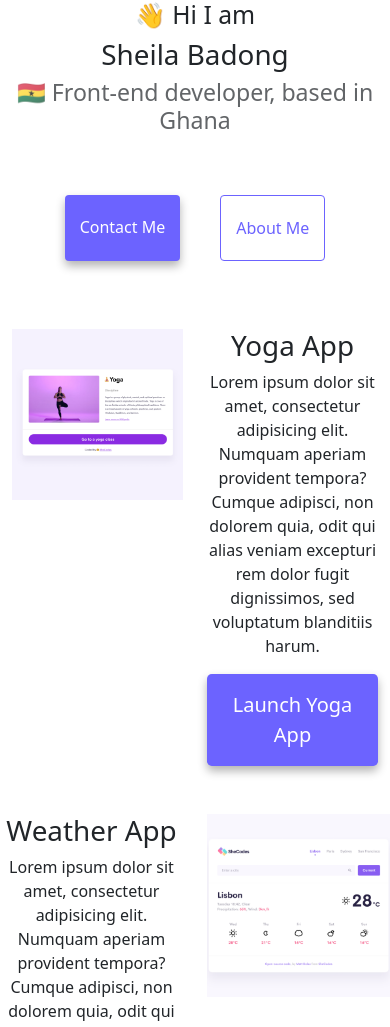
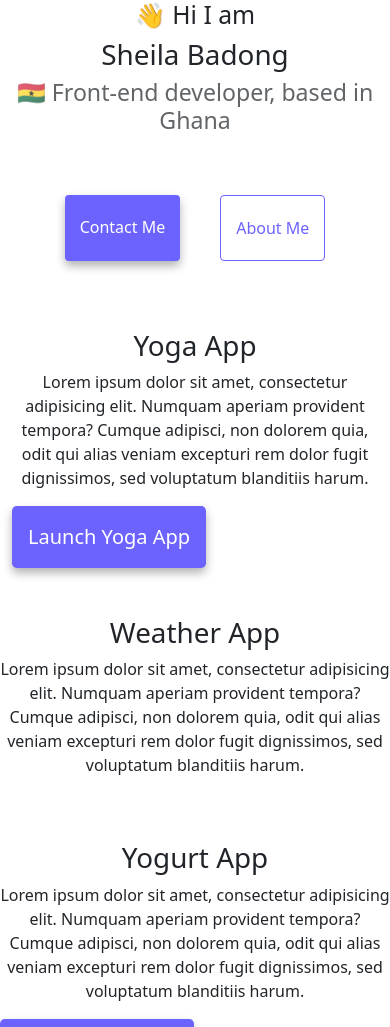
Before and after one commit to Sheilacoding/SEOCompliant-sheila, a website: page index.html in a window 390 px wide. Shown: the part 56-1083 px from the top of the page. Drawn offline with nearby package versions, Linux system fonts and the light colour scheme.

Commit message:
made page responsive

```diff
--- a/index.html
+++ b/index.html
@@ -67,10 +67,10 @@
       </div>
       <div class="container">
         <div class="row mb-5">
-          <div class="col-6">
-            <img src="images/yoga.png" alt="yoga" class="img-fluid" />
+          <div class="col-sm-6">
+            <img src="images/yoga.png" alt="yoga" class="img-fluid rounded d-none d-sm-block" />
           </div>
-          <div class="col-6">
+          <div class="col-sm-6">
             <h1>Yoga App</h1>
             <p>
               Lorem ipsum dolor sit amet, consectetur adipisicing elit. Numquam
@@ -85,7 +85,7 @@
         </div>
       </div>
       <div class="row mb-5">
-        <div class="col-6">
+        <div class="col-sm-6">
           <h1>Weather App</h1>
           <p>
             Lorem ipsum dolor sit amet, consectetur adipisicing elit. Numquam
@@ -94,17 +94,17 @@
             voluptatum blanditiis harum.
           </p>
         </div>
-        <div class="col-6">
-          <img src="images/weather.png" alt="weather app" class="img-fluid" />
+        <div class="col-sm-6">
+          <img src="images/weather.png" alt="weather app" class="img-fluid rounded d-none d-sm-block" />
         </div>
       </div>
 
       <div class="row mb-5">
-        <div class="col-6">
-          <img src="images/yogurt.png" alt="yogurt" class="img-fluid" />
+        <div class="col-sm-6">
+          <img src="images/yogurt.png" alt="yogurt" class="img-fluid rounded d-none d-sm-block" />
         </div>
 
-        <div class="col-6">
+        <div class="col-sm-6">
           <h1>Yogurt App</h1>
           <p>
             Lorem ipsum dolor sit amet, consectetur adipisicing elit. Numquam
```
